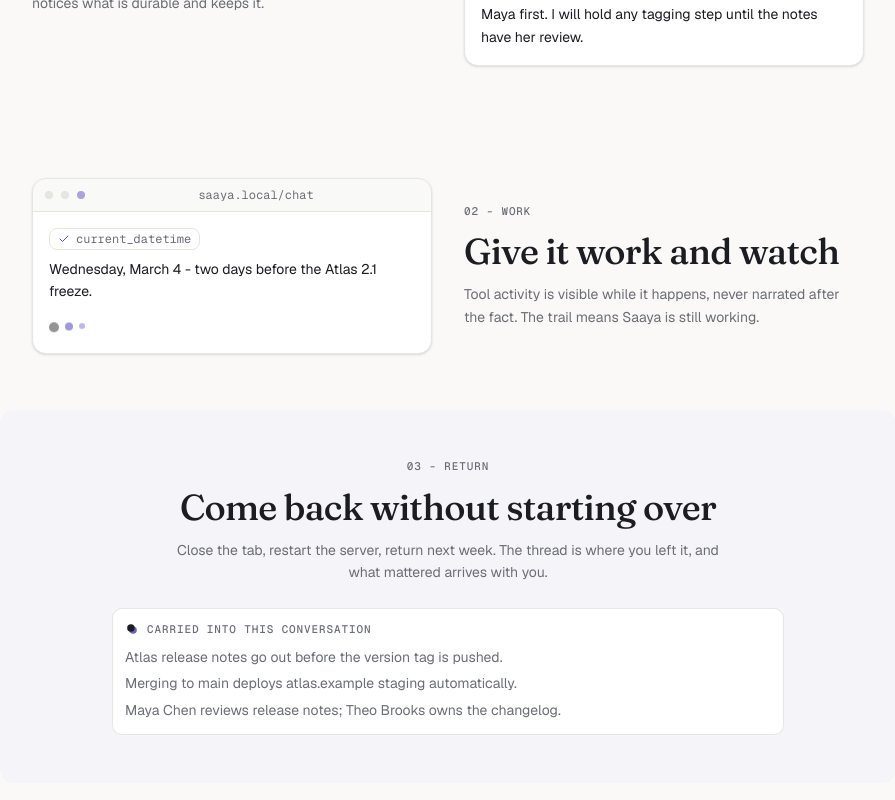
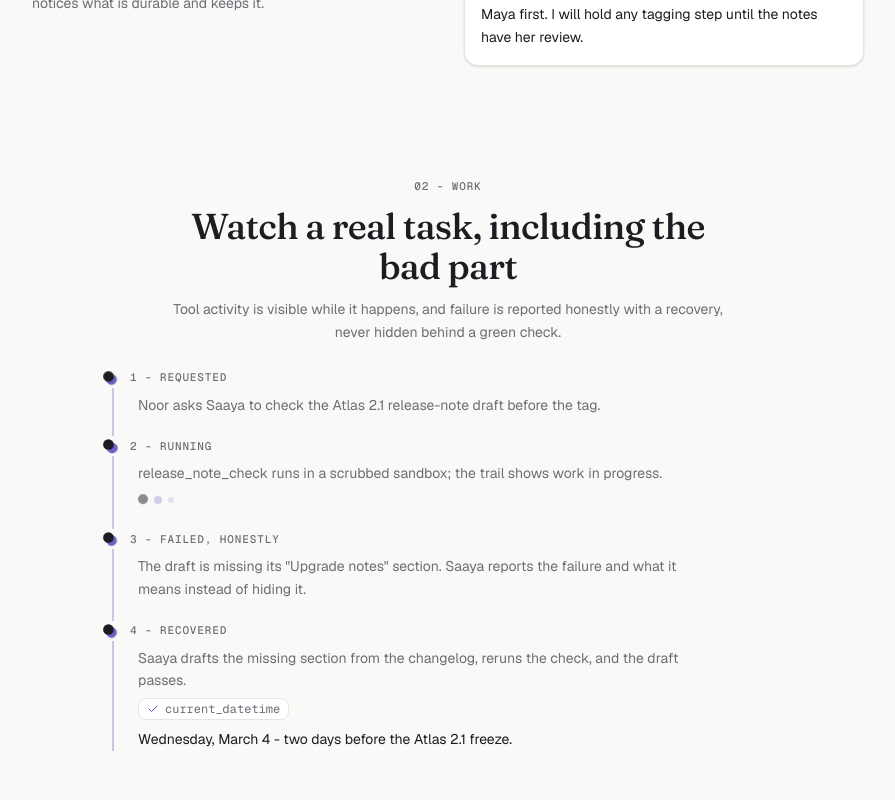
Before and after one commit to salehaiftikharr/saaya, a Next.js app in the folder web/: page /about in a window 1280 px wide. Shown: the part 840-1640 px from the top of the page, without its empty margins (192-1087 px from the left). Built offline with nearby package versions, Linux system fonts and the light colour scheme.

Commit message:
Deepen the story with the tool lifecycle, trust matrix, and architecture

```diff
--- a/web/app/about/page.tsx
+++ b/web/app/about/page.tsx
@@ -5,7 +5,7 @@ import { Beat } from "@/components/about/beat";
 import { DeviceFrame } from "@/components/about/device-frame";
 import { MemoryDiff } from "@/components/about/memory-diff";
 import { SiteHeader } from "@/components/about/site-header";
-import { EchoMark } from "@/components/brand/echo-mark";
+import { EchoMark, type EchoState } from "@/components/brand/echo-mark";
 import { ContinuityStrip } from "@/components/chat/continuity-strip";
 import { EchoTrail } from "@/components/chat/echo-trail";
 import { Message } from "@/components/chat/message";
@@ -15,6 +15,7 @@ import { VersionRow } from "@/components/memory/version-row";
 import { ToolRow } from "@/components/tools/tool-row";
 import { Button } from "@/components/ui/button";
 import {
+	demoArchitecture,
 	demoChannelContinuity,
 	demoContinuity,
 	demoConversation,
@@ -23,7 +24,9 @@ import {
 	demoQuietSummary,
 	demoSemanticItems,
 	demoTool,
+	demoToolLifecycle,
 	demoToolTurn,
+	demoTrustMatrix,
 	demoVersions,
 } from "@/lib/demo-fixtures";
 
@@ -91,16 +94,43 @@ export default function About() {
 				<Beat
 					eyebrow="02 - Work"
 					id="work"
-					title="Give it work and watch"
-					copy="Tool activity is visible while it happens, never narrated after the fact. The trail means Saaya is still working."
-					variant="split-reverse"
+					title="Watch a real task, including the bad part"
+					copy="Tool activity is visible while it happens, and failure is reported honestly with a recovery, never hidden behind a green check."
 				>
-					<DeviceFrame address="saaya.local/chat">
-						<div className="flex flex-col gap-4">
-							<Message message={demoToolTurn} />
-							<EchoTrail />
-						</div>
-					</DeviceFrame>
+					<ol className="relative flex flex-col gap-5 border-primary/30 border-l-2 pl-6">
+						{demoToolLifecycle.map((step, index) => {
+							const markState: EchoState =
+								step.state === "running"
+									? "tool"
+									: step.state === "failed"
+										? "failure"
+										: step.state === "recovered"
+											? "success"
+											: "listening";
+							return (
+								<li key={step.state} className="flex flex-col gap-1.5">
+									<div className="flex items-center gap-2.5">
+										<EchoMark
+											state={markState}
+											className="-ml-[38px] size-5 bg-background text-foreground"
+										/>
+										<span className="type-eyebrow">
+											{index + 1} - {step.label}
+										</span>
+									</div>
+									<p className="max-w-xl text-muted-foreground text-sm leading-relaxed">
+										{step.copy}
+									</p>
+									{step.state === "running" && <EchoTrail />}
+									{step.state === "recovered" && (
+										<div className="max-w-xl">
+											<Message message={demoToolTurn} />
+										</div>
+									)}
+								</li>
+							);
+						})}
+					</ol>
 				</Beat>
 
 				<Beat
@@ -222,6 +252,85 @@ export default function About() {
 					</ul>
 				</Beat>
 
+				<Beat
+					eyebrow="09 - Trust"
+					id="trust"
+					title="Boundaries you can read"
+					copy="What Saaya can touch is a short list, and every row of it is a real control in the product, not a policy paragraph."
+					variant="band"
+				>
+					<div className="overflow-x-auto">
+						<table className="w-full min-w-[36rem] border-separate border-spacing-0 text-left text-sm">
+							<thead>
+								<tr>
+									{[
+										"Surface",
+										"Saaya reads",
+										"Saaya writes",
+										"Your control",
+									].map((heading) => (
+										<th
+											key={heading}
+											scope="col"
+											className="type-eyebrow border-border border-b pr-4 pb-2 font-medium"
+										>
+											{heading}
+										</th>
+									))}
+								</tr>
+							</thead>
+							<tbody>
+								{demoTrustMatrix.map((row) => (
+									<tr key={row.surface}>
+										<th
+											scope="row"
+											className="border-border/60 border-b py-2.5 pr-4 text-left align-top font-medium"
+										>
+											{row.surface}
+										</th>
+										<td className="border-border/60 border-b py-2.5 pr-4 align-top text-muted-foreground">
+											{row.reads}
+										</td>
+										<td className="border-border/60 border-b py-2.5 pr-4 align-top text-muted-foreground">
+											{row.writes}
+										</td>
+										<td className="border-border/60 border-b py-2.5 align-top">
+											{row.gate}
+										</td>
+									</tr>
+								))}
+							</tbody>
+						</table>
+					</div>
+				</Beat>
+
+				<Beat
+					eyebrow="10 - How"
+					id="architecture"
+					title="Why it holds together"
+					copy="Saaya is built on LangChain's Deep Agents harness and LangGraph's durable state. Each piece exists for an outcome you can feel."
+					variant="split"
+				>
+					<ul className="flex flex-col gap-3">
+						{demoArchitecture.map((item) => (
+							<li
+								key={item.outcome}
+								className="rounded-lg border bg-card p-3.5"
+							>
+								<p className="text-sm leading-relaxed">{item.outcome}</p>
+								<details className="mt-1">
+									<summary className="cursor-pointer text-muted-foreground text-xs">
+										How
+									</summary>
+									<p className="mt-1.5 text-muted-foreground text-xs leading-relaxed">
+										{item.detail}
+									</p>
+								</details>
+							</li>
+						))}
+					</ul>
+				</Beat>
+
 				<section
 					aria-label="Continue with Saaya"
 					className="-mx-4 mt-10 flex flex-col items-center gap-5 rounded-xl bg-accent/40 px-6 py-16 text-center sm:-mx-8"
--- a/web/components/about/site-header.tsx
+++ b/web/components/about/site-header.tsx
@@ -20,6 +20,7 @@ const ANCHORS = [
 	{ href: "#channels", label: "Channels" },
 	{ href: "#tools", label: "Tools" },
 	{ href: "#control", label: "Control" },
+	{ href: "#trust", label: "Trust" },
 ];
 
 /* The product's front door: quiet at the top, elevated once the story
--- a/web/lib/demo-fixtures.ts
+++ b/web/lib/demo-fixtures.ts
@@ -194,3 +194,93 @@ export const demoThreads = [
 		last_activity_at: new Date(Date.now() - 9 * 86_400_000).toISOString(),
 	},
 ] as const;
+
+export const demoToolLifecycle = [
+	{
+		state: "requested",
+		label: "Requested",
+		copy: "Noor asks Saaya to check the Atlas 2.1 release-note draft before the tag.",
+	},
+	{
+		state: "running",
+		label: "Running",
+		copy: "release_note_check runs in a scrubbed sandbox; the trail shows work in progress.",
+	},
+	{
+		state: "failed",
+		label: "Failed, honestly",
+		copy: 'The draft is missing its "Upgrade notes" section. Saaya reports the failure and what it means instead of hiding it.',
+	},
+	{
+		state: "recovered",
+		label: "Recovered",
+		copy: "Saaya drafts the missing section from the changelog, reruns the check, and the draft passes.",
+	},
+] as const;
+
+export const demoTrustMatrix = [
+	{
+		surface: "Conversations",
+		reads: "Your messages in that thread",
+		writes: "Replies and visible tool activity",
+		gate: "Nothing crosses threads without memory",
+	},
+	{
+		surface: "Semantic memory",
+		reads: "Recalled facts relevant to the moment",
+		writes: "New facts with provenance",
+		gate: "Correct, forget, or supersede any item",
+	},
+	{
+		surface: "Working knowledge",
+		reads: "Loaded into every conversation",
+		writes: "Only through validated reflection",
+		gate: "Versioned; any change reversible",
+	},
+	{
+		surface: "Identity file",
+		reads: "Always",
+		writes: "Never",
+		gate: "Protected; validation proves it unchanged",
+	},
+	{
+		surface: "Dynamic tools",
+		reads: "Approved scripts only",
+		writes: "Proposals await your review",
+		gate: "Nothing runs before approval",
+	},
+	{
+		surface: "Slack and MCP",
+		reads: "Messages sent to Saaya",
+		writes: "Replies in the same thread",
+		gate: "Same memory, separate thread identities",
+	},
+] as const;
+
+export const demoArchitecture = [
+	{
+		outcome: "Return next week without re-explaining the work.",
+		detail:
+			"Conversations are durable LangGraph state in your own Postgres; a restart or a new device changes nothing.",
+	},
+	{
+		outcome: "See exactly where a remembered fact came from.",
+		detail:
+			"Semantic memory rows carry provenance: source conversation, when, why retained, and how often the memory mattered since.",
+	},
+	{
+		outcome: "Reverse what Saaya learned without erasing history.",
+		detail:
+			"Working knowledge changes only through reflection that deterministic rules validate; every version is kept and restorable. No model judges another model.",
+	},
+	{
+		outcome: "Use the same coworker from your browser, Slack, or editor.",
+		detail:
+			"Web, Slack, and MCP run the same Deep Agents harness over the same memory, with thread identities kept separate per surface.",
+	},
+	{
+		outcome: "Nothing Saaya proposes runs until you approve it.",
+		detail:
+			"Reusable tools are drafts with reviewable code; approval materializes the script, and disable or rollback is one action.",
+	},
+] as const;
```
Also changed, not shown: 2 other files (tests, documents, lock files or other folders).
